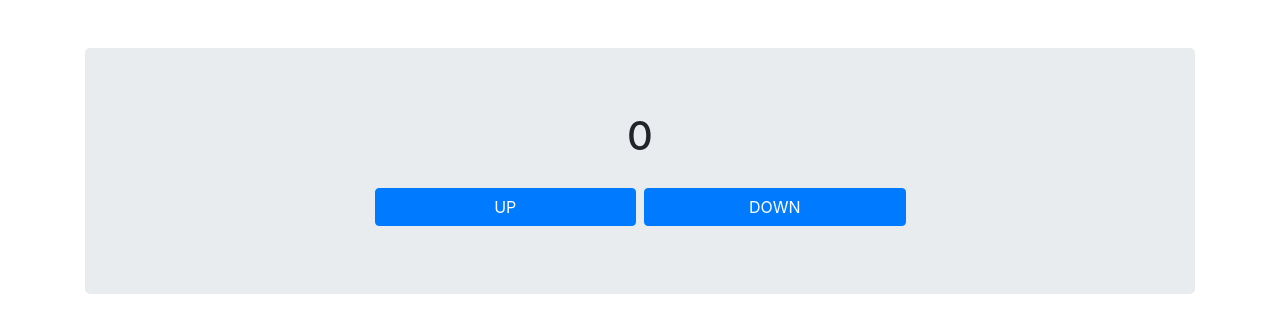
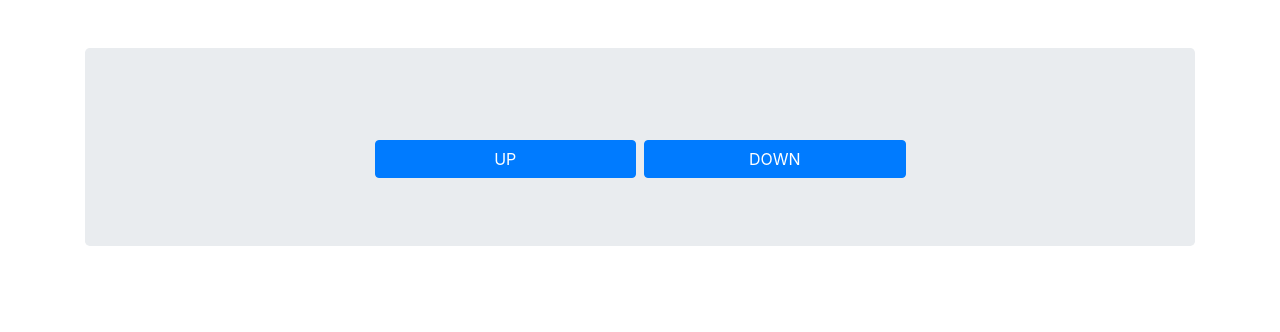
Before and after one commit to laveosa/react-middleware-tests, a React (Create React App) app: page / in a window 1280 px wide. Shown: the top 332 px of the page. Built offline with nearby package versions, Linux system fonts and the light colour scheme.

Commit message:
connect - counter to store and add actions handlers

```diff
--- a/src/components/counter/Counter.jsx
+++ b/src/components/counter/Counter.jsx
@@ -5,13 +5,23 @@ export default props => {
     <div className="counter-container container">
       <div className="jumbotron d-flex flex-column mt-5">
         <div className="count-cover mb-3 text-center">
-          <h1>0</h1>
+          <h1>{props.count}</h1>
         </div>
         <div className="buttons-area d-flex justify-content-center">
-          <button className="btn btn-primary w-25 m-1 text-uppercase">
+          <button
+            className="btn btn-primary w-25 m-1 text-uppercase"
+            onClick={() => {
+              props.upCount(1);
+            }}
+          >
             up
           </button>
-          <button className="btn btn-primary w-25 m-1 text-uppercase">
+          <button
+            className="btn btn-primary w-25 m-1 text-uppercase"
+            onClick={() => {
+              props.downCount(1);
+            }}
+          >
             down
           </button>
         </div>
--- a/src/components/counter/CounterContainer.jsx
+++ b/src/components/counter/CounterContainer.jsx
@@ -1,10 +1,38 @@
 import React from "react";
 import Counter from "./Counter";
+import { connect } from "react-redux";
+import * as actions from "../../store/actions";
 
 class CounterContainer extends React.Component {
   render() {
-    return <Counter />;
+    return (
+      <Counter
+        count={this.props.count}
+        upCount={this.props.upCountAsync}
+        downCount={this.props.downCounAsync}
+      />
+    );
   }
 }
 
-export default CounterContainer;
+const mapStateToProps = state => {
+  return {
+    count: state.count
+  };
+};
+
+const mapDispatchToProps = dispatch => {
+  return {
+    upCountAsync: val => {
+      dispatch(actions.upCountAsync(val));
+    },
+    downCounAsync: val => {
+      dispatch(actions.downCountAsunc(val));
+    }
+  };
+};
+
+export default connect(
+  mapStateToProps,
+  mapDispatchToProps
+)(CounterContainer);
```
